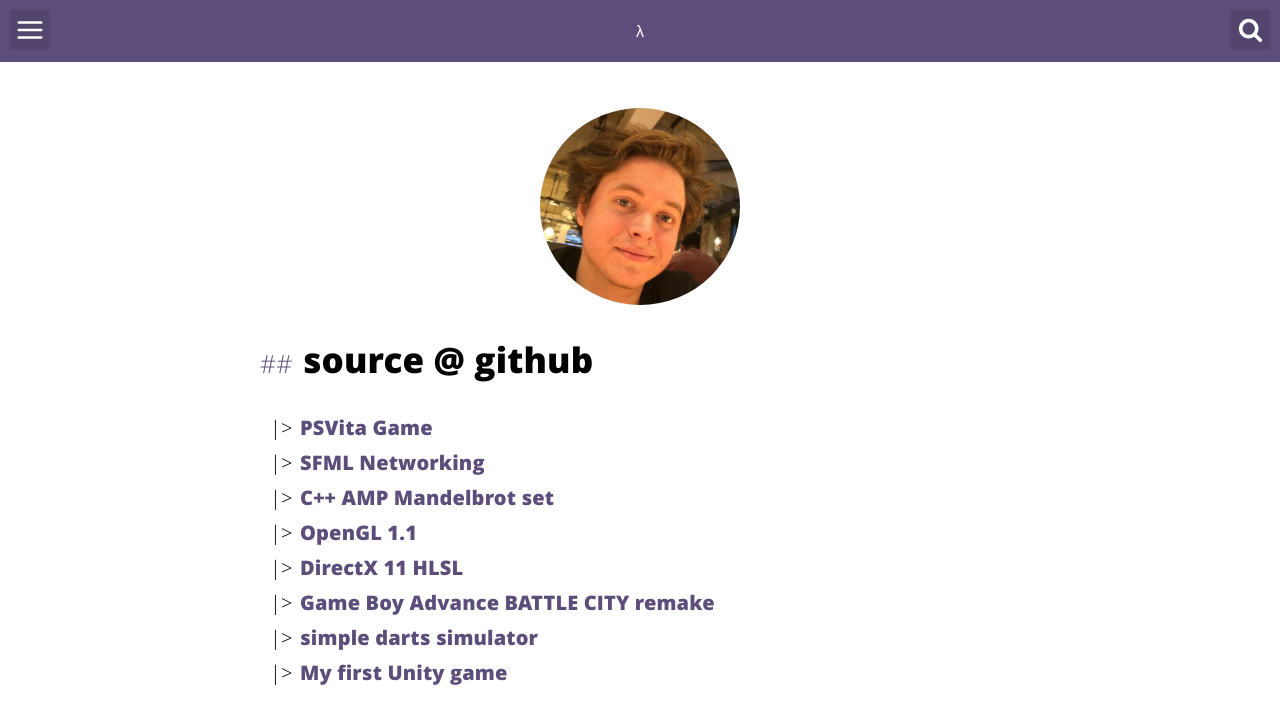
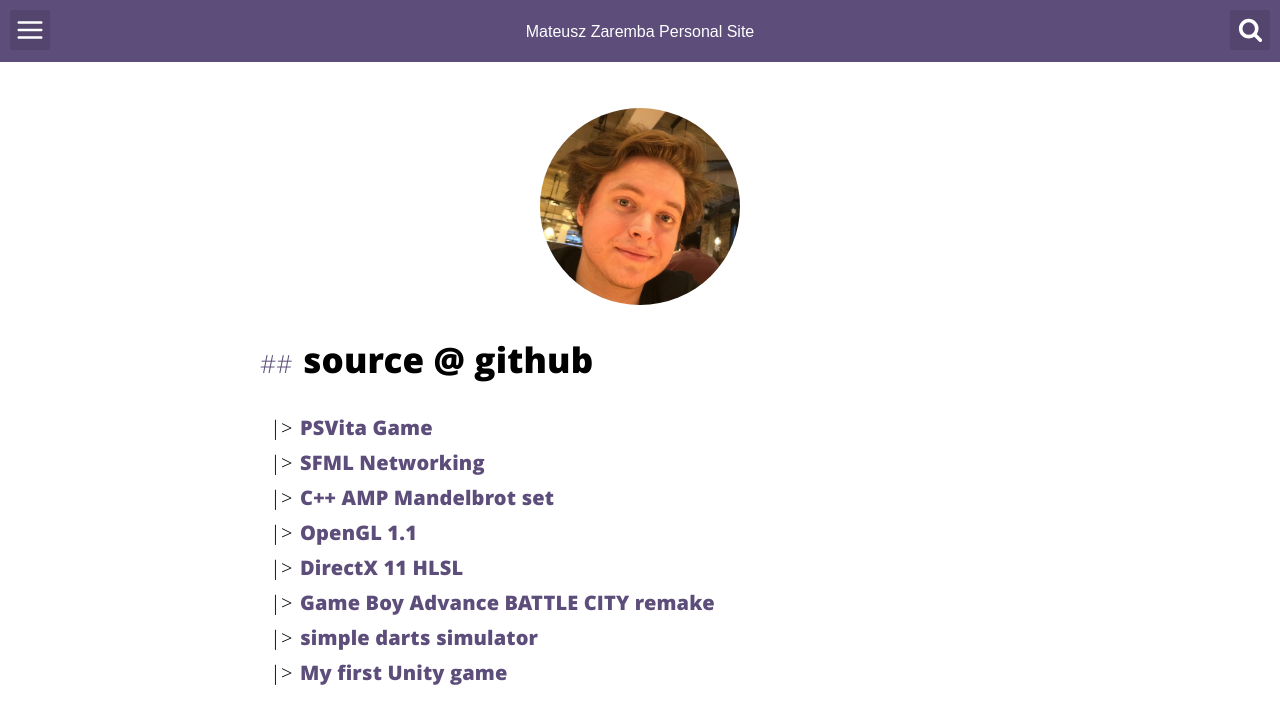
Before and after one commit to matzar/matzar.github.io, a Jekyll site: the page built from about.html, in a window 1280 px wide. Shown: the top 724 px of the page. Built offline with Jekyll 4.4.1, drawn with Linux system fonts in a browser that asks for light colours.

Commit message:
update: header-post.html

```diff
--- a/_includes/header-post.html
+++ b/_includes/header-post.html
@@ -1,4 +1,4 @@
 <header class="header-post">
-   	<p>λ</p>
+   	<p>Mateusz Zaremba Personal Site</p>
     {% include menu-search.html %}
 </header>
```
